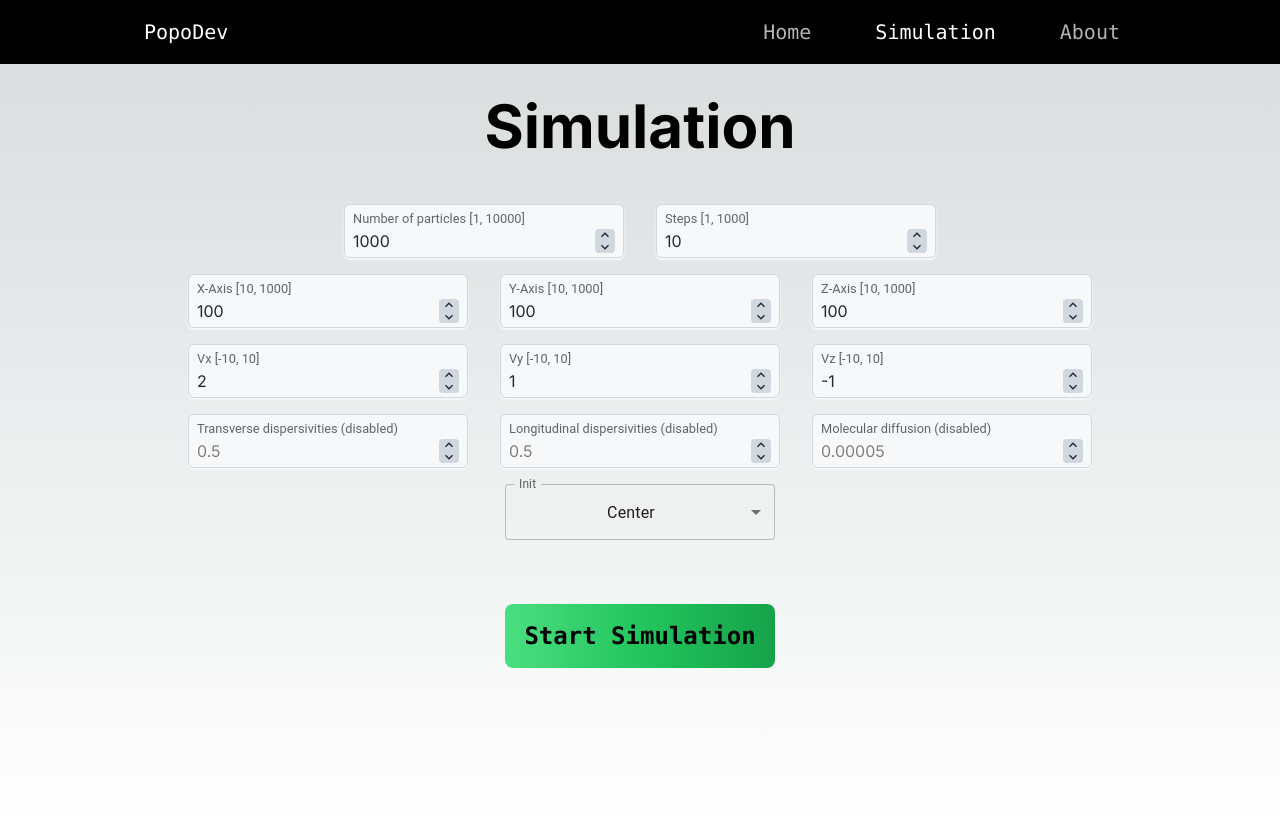
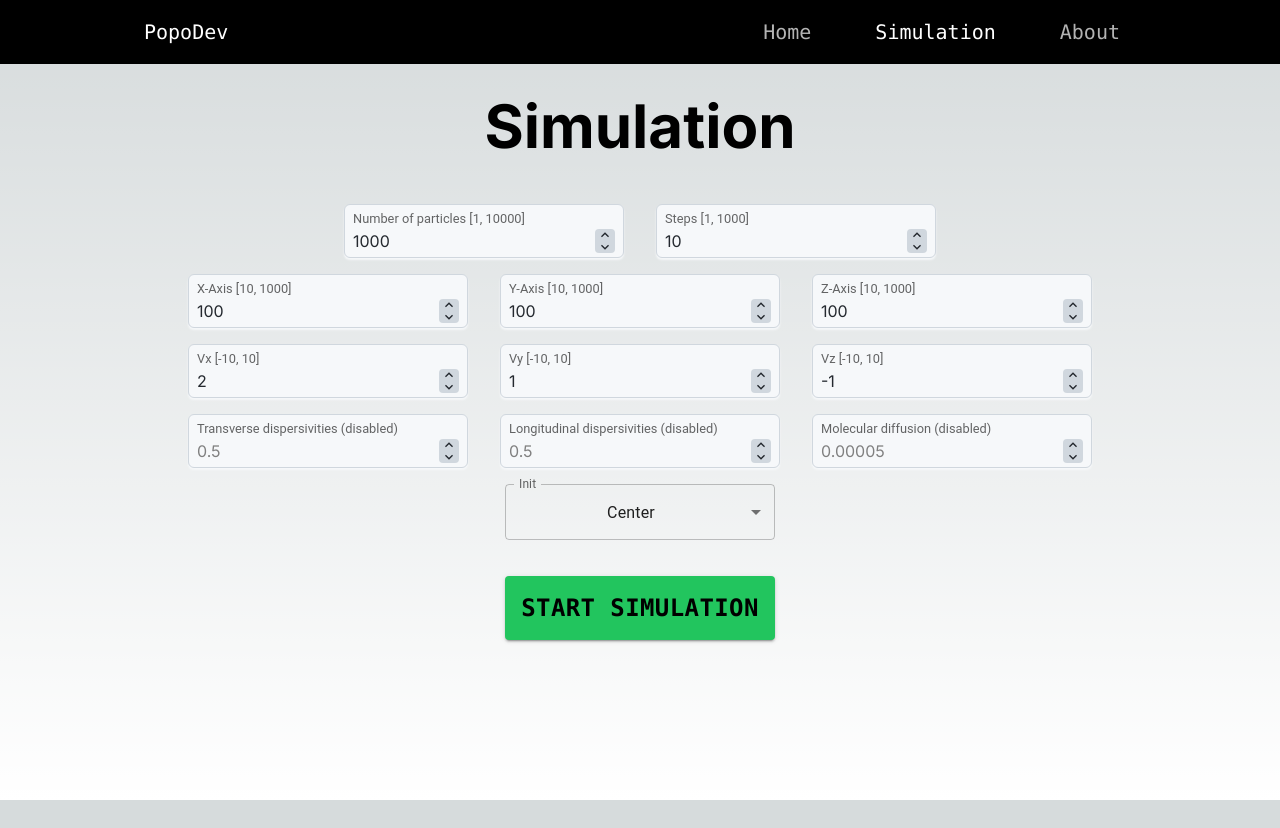
Before and after one commit to PopoDev/RW3D_Next_Flask, a Next.js app: page /simulation in a window 1280 px wide. After the commit the page ends 800 px from the top, so only its background shows below. Built offline with nearby package versions, Linux system fonts and the light colour scheme.

Commit message:
fix: install using pnpm

```diff
--- a/app/simulation/page.tsx
+++ b/app/simulation/page.tsx
@@ -204,16 +204,20 @@ export default function SimulationPage() {
             </FormControl>
           </Grid>
           <Grid item xs={12}>
-            <button
+            <Button
               type="submit"
-              className="text-white bg-gradient-to-r from-green-400 via-green-500 to-green-600 hover:bg-gradient-to-br
-              focus:ring-4 focus:outline-none focus:ring-green-300 dark:focus:ring-green-800
-              font-medium rounded-lg text-sm p-4 my-12 text-center w-[270px]"
+              variant="contained"
+              style={{
+                marginTop: "20px",
+                padding: "16px",
+                width: "270px",
+                backgroundColor: "rgb(34 197 94)",
+              }}
             >
               <p className="text-2xl font-bold font-mono text-black">
                 Start Simulation
               </p>
-            </button>
+            </Button>
           </Grid>
         </Grid>
       </form>
--- a/package.json
+++ b/package.json
@@ -13,7 +13,10 @@
   "dependencies": {
     "@emotion/react": "^11.11.1",
     "@emotion/styled": "^11.11.0",
+    "@mui/base": "5.0.0-beta.14",
     "@mui/material": "^5.14.8",
+    "@mui/system": "^5.14.8",
+    "@mui/utils": "^5.14.8",
     "@types/node": "20.1.4",
     "@types/react": "18.2.6",
     "@types/react-dom": "18.2.4",
```
Also changed, not shown: 2 other files (tests, documents, lock files or other folders).
